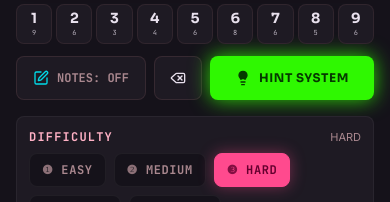
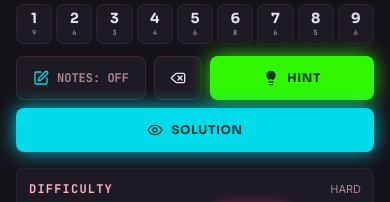
Before and after one commit to h4moodi/sudoku, a React (Vite) app in the folder frontend/: page / in a window 390 px wide. Shown: the part 519-721 px from the top of the page. Built offline with nearby package versions, Linux system fonts and the light colour scheme; no server answers; the database is empty.

Commit message:
feat: add confirmable 'Show Solution' button

```diff
--- a/frontend/src/App.tsx
+++ b/frontend/src/App.tsx
@@ -377,6 +377,22 @@ export default function App() {
     }
   };
 
+  // Solves the entire board instantly
+  const handleShowSolution = () => {
+    if (window.confirm("Do you want to reveal the full solution and complete the grid?")) {
+      setCells(prevCells => {
+        const solved = prevCells.map(c => ({
+          ...c,
+          value: c.correctValue,
+          isError: false,
+          notes: []
+        }));
+        setTimeout(() => checkVictory(solved), 100);
+        return solved;
+      });
+    }
+  };
+
   // Keyboard navigation binds for convenient gaming
   useEffect(() => {
     const handleKeyDown = (e: KeyboardEvent) => {
@@ -639,6 +655,7 @@ export default function App() {
               onNumberSelect={handleNumberSelect}
               onClearCell={handleClearCell}
               onGetHint={handleGetHint}
+              onShowSolution={handleShowSolution}
               isNotesMode={isNotesMode}
               onToggleNotesMode={() => setIsNotesMode(!isNotesMode)}
               remainingNumbers={remainingNumbers}
--- a/frontend/src/components/Keypad.tsx
+++ b/frontend/src/components/Keypad.tsx
@@ -6,6 +6,7 @@ interface KeypadProps {
   onNumberSelect: (num: number) => void;
   onClearCell: () => void;
   onGetHint: () => void;
+  onShowSolution: () => void;
   isNotesMode: boolean;
   onToggleNotesMode: () => void;
   remainingNumbers: Record<number, number>; // Maps 1-9 to remaining empty counts (to display progress!)
@@ -16,6 +17,7 @@ export default function Keypad({
   onNumberSelect,
   onClearCell,
   onGetHint,
+  onShowSolution,
   isNotesMode,
   onToggleNotesMode,
   remainingNumbers,
@@ -98,11 +100,24 @@ export default function Keypad({
           id="btn-hint"
           onClick={onGetHint}
           type="button"
-          className="flex-1 min-w-[100px] sm:min-w-[140px] flex items-center justify-center gap-2 bg-[#2ff801] hover:bg-[#79ff5b] text-[#053900] font-bold py-2 sm:py-2.5 px-4 sm:px-6 rounded-lg transition-all duration-200 outline-none h-11 glow-green transform hover:scale-105 active:scale-95"
+          className="flex-1 min-w-[100px] sm:min-w-[120px] flex items-center justify-center gap-2 bg-[#2ff801] hover:bg-[#79ff5b] text-[#053900] font-bold py-2 sm:py-2.5 px-4 rounded-lg transition-all duration-200 outline-none h-11 glow-green transform hover:scale-105 active:scale-95"
         >
           <Lightbulb className="w-4 h-4 fill-current shrink-0" />
           <span className="font-display tracking-wider text-xs uppercase">
-            HINT SYSTEM
+            HINT
+          </span>
+        </button>
+
+        {/* Premium Cyan "SHOW SOLUTION" Button */}
+        <button
+          id="btn-show-solution"
+          onClick={onShowSolution}
+          type="button"
+          className="flex-1 min-w-[100px] sm:min-w-[120px] flex items-center justify-center gap-2 bg-[#00dbe9] hover:bg-[#7effff] text-[#003c40] font-bold py-2 sm:py-2.5 px-4 rounded-lg transition-all duration-200 outline-none h-11 glow-cyan transform hover:scale-105 active:scale-95"
+        >
+          <Eye className="w-4 h-4 shrink-0" />
+          <span className="font-display tracking-wider text-xs uppercase">
+            SOLUTION
           </span>
         </button>
       </div>
--- a/frontend/src/index.css
+++ b/frontend/src/index.css
@@ -33,6 +33,11 @@
 @utility glow-green {
   box-shadow: 0 0 20px rgba(47, 248, 1, 0.85);
   border-color: #2ff801;
+}
+
+@utility glow-cyan {
+  box-shadow: 0 0 20px rgba(0, 219, 233, 0.85);
+  border-color: #00dbe9;
 }
 
 @utility text-glow-pink {
```
